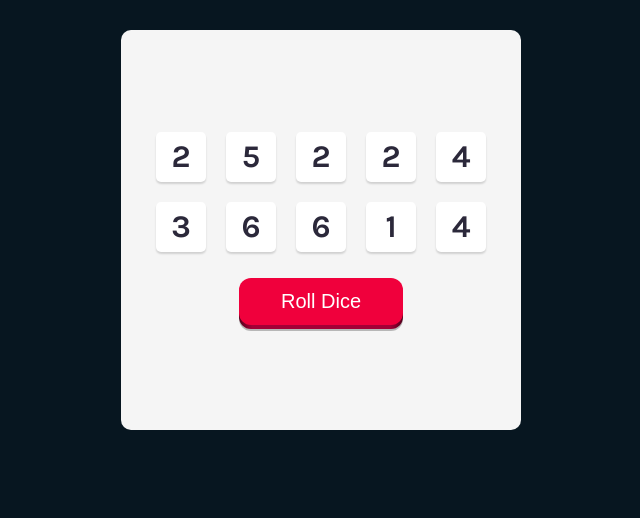
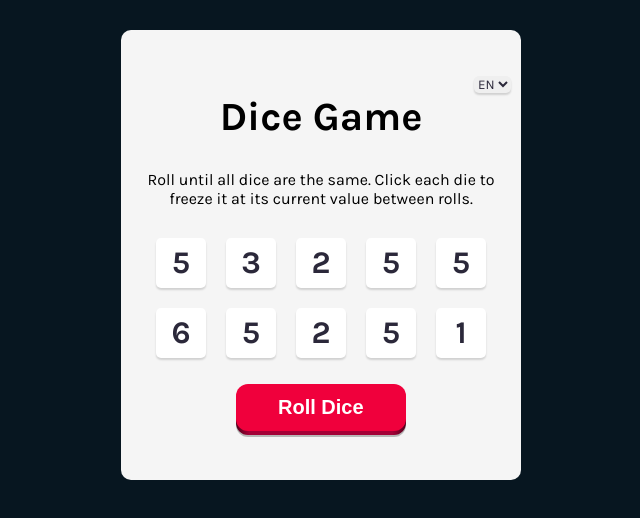
Before and after one commit to MassimoTascone/dice-game, a React (Vite) app: page / in a window 1280 px wide. Shown: the top 518 px of the page, without its empty margins (319-959 px from the left). Built offline with nearby package versions, Linux system fonts and the light colour scheme.

Commit message:
added translation + rollcounter + keep nbr logic

```diff
--- a/src/App.css
+++ b/src/App.css
@@ -7,7 +7,7 @@ body {
 }
 main {
   background-color: #f5f5f5;
-  height: 400px;
+  height: 450px;
   width: 400px;
   border-radius: 10px;
   display: flex;
@@ -15,8 +15,31 @@ main {
   align-items: center;
   flex-direction: column;
 }
+.lang--container {
+  display: flex;
+  justify-content: flex-end;
+  width: 100%;
+}
+.lang-select {
+  margin-right: 10px;
+  font-family: "Karla", sans-serif;
+  border-radius: 5px;
+  box-shadow: 0px 2px 2px rgba(0, 0, 0, 0.15);
+  color: #2b283a;
+  border: none;
+  cursor: pointer;
+}
 .dice--container {
   display: grid;
   grid-template: auto auto / repeat(5, 1fr);
   gap: 20px;
 }
+
+.title {
+  margin: 0;
+  font-size: 40px;
+}
+.instructions {
+  text-align: center;
+  margin: 30px 20px;
+}
--- a/src/App.jsx
+++ b/src/App.jsx
@@ -1,26 +1,37 @@
 import "./App.css";
 import { Die } from "../src/components/Die/Die";
 import { PushButton } from "../src/components/PushButton/PushButton";
+import { RollCounter } from "./components/RollCounter/RollCounter";
 import { useState } from "react";
 import { nanoid } from "nanoid";
+import { content } from "./translation";
 
 export default function App() {
+  //Helper function to generate new die
+  function generateNewDie() {
+    return {
+      value: Math.ceil(Math.random() * 6),
+      isHeld: false,
+      id: nanoid(),
+    };
+  }
   // Generate array of random nbrs
   const allNewDice = () => {
     const diceArray = [];
     for (let i = 0; i < 10; i++) {
-      diceArray.push({
-        value: Math.ceil(Math.random() * 6),
-        isHeld: false,
-        id: nanoid(),
-      });
+      diceArray.push(generateNewDie());
     }
     return diceArray;
   };
 
   // Reroll dice nbrs
   function handleRoll() {
-    setDice(allNewDice);
+    setRollNbr((oldRoll) => oldRoll + 1);
+    setDice((oldState) =>
+      oldState.map((dice) => {
+        return dice.isHeld ? dice : generateNewDie();
+      })
+    );
   }
 
   function handleClick(id) {
@@ -31,7 +42,14 @@ export default function App() {
     );
   }
 
+  function langChange(e) {
+    const langSelected = e.target.value;
+    setLang(langSelected);
+  }
+
   const [dice, setDice] = useState(allNewDice());
+  const [rollNbr, setRollNbr] = useState(0);
+  const [lang, setLang] = useState("eng");
 
   const diceElements = dice?.map((die) => {
     return (
@@ -43,11 +61,29 @@ export default function App() {
       />
     );
   });
-  console.log({ dice });
+
   return (
     <main>
+      <div className="lang--container">
+        <select
+          onChange={langChange}
+          className="lang-select"
+          name="lang"
+          id="lang"
+        >
+          <option value="eng">EN</option>
+          <option value="fr">FR</option>
+        </select>
+      </div>
+      <h1 className="title">
+        {lang === "eng" ? content.eng.title : content.fr.title}
+      </h1>
+      <p className="instructions">
+        {lang === "eng" ? content.eng.instructions : content.fr.instructions}
+      </p>
       <div className="dice--container">{diceElements}</div>
-      <PushButton handleRoll={handleRoll} name={"Roll Dice"} />
+      <PushButton handleRoll={handleRoll} lang={lang} content={content} />
+      <RollCounter lang={lang} rollNbr={rollNbr} content={content} />
     </main>
   );
 }
--- a/src/components/PushButton/PushButton.jsx
+++ b/src/components/PushButton/PushButton.jsx
@@ -5,7 +5,9 @@ export function PushButton(props) {
     <button className="btn" onClick={props.handleRoll}>
       <span className="btn--shadow"></span>
       <span className="btn--edge"></span>
-      <span className="btn--front">{props.name}</span>
+      <span className="btn--front">
+        {props.lang === "eng" ? props.content.eng.btn : props.content.fr.btn}
+      </span>
     </button>
   );
 }
--- /dev/null
+++ b/src/components/RollCounter/RollCounter.css
@@ -0,0 +1,3 @@
+span {
+  font-weight: 600;
+}
--- /dev/null
+++ b/src/components/RollCounter/RollCounter.jsx
@@ -0,0 +1,19 @@
+import "./RollCounter.css";
+
+export function RollCounter(props) {
+  return (
+    <>
+      {props.rollNbr > 0 && (
+        <p>
+          {props.lang === "eng"
+            ? props.content.eng.counter
+            : props.content.fr.counter}{" "}
+          <span>{props.rollNbr}</span>{" "}
+          {props.lang === "eng"
+            ? props.content.eng.counterBis
+            : props.content.fr.counterBis}
+        </p>
+      )}
+    </>
+  );
+}
--- /dev/null
+++ b/src/translation.js
@@ -0,0 +1,19 @@
+export const content = {
+  fr: {
+    title: "Jeu de dé",
+    instructions:
+      "Lancez les dés jusqu'à ce qu'ils soient tous identiques. Cliquez sur chaque dé pour le figer à sa valeur actuelle entre deux lancers.",
+    counter: "Dés lancés",
+    counterBis: "fois",
+    btn: "Lancez Dés",
+  },
+  eng: {
+    title: "Dice Game",
+    instructions:
+      "Roll until all dice are the same. Click each die to freeze it at its current value between rolls.",
+    counter: "You rolled",
+    counterBis: "times",
+
+    btn: "Roll Dice",
+  },
+};
```
